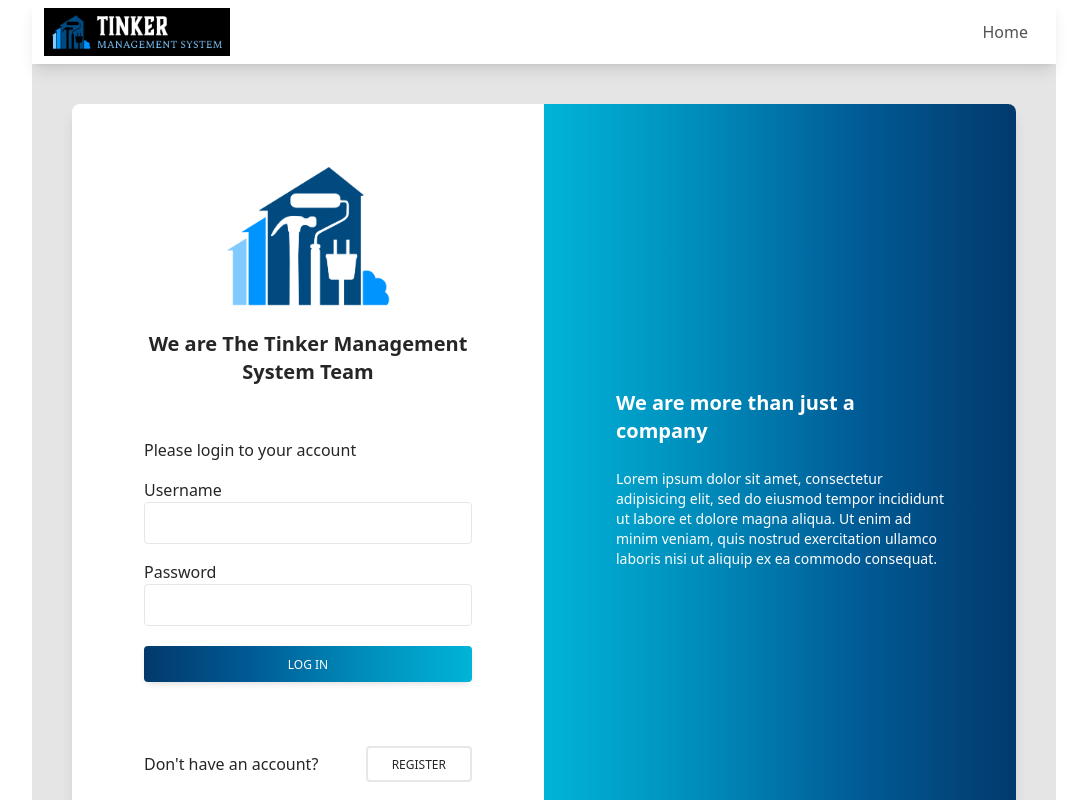
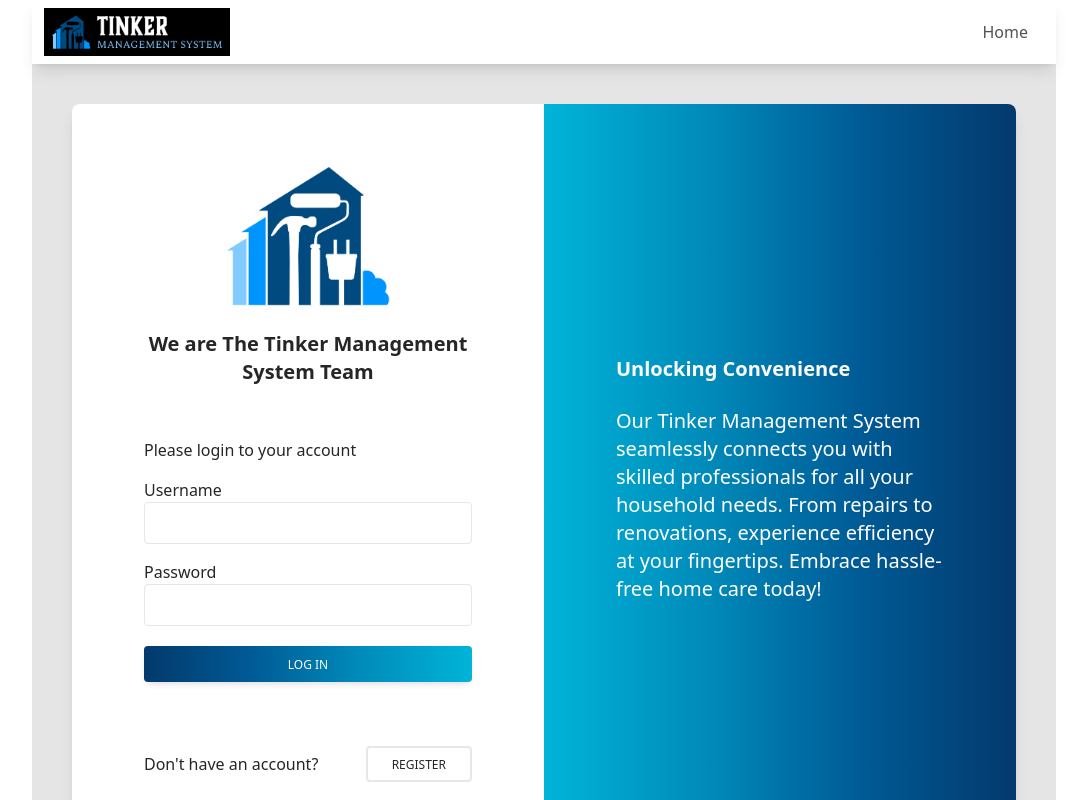
Before and after one commit to ashwinibala/TinkerManagementWeb, a React (Create React App) app: page /login in a window 1280 px wide. Shown: the top 800 px of the page, without its empty margins (96-1183 px from the left). Built offline with nearby package versions, Linux system fonts and the light colour scheme; the HTML template or start-up script is replaced by a standard one.

Commit message:
Login Page text changed
Login Page text changed

```diff
--- a/src/Pages/Client/steps/Final.js
+++ b/src/Pages/Client/steps/Final.js
@@ -62,7 +62,7 @@
           <div className="text-lg font-semibold text-gray-500">
             {sContent}
           </div>
-          <a className="mt-10" href="/">
+          <a className="mt-10" href="/login">
             <button className="h-10 px-5 text-blue-700 transition-colors duration-150 border border-gray-300 rounded-lg focus:shadow-outline hover:bg-blue-500 hover:text-blue-100">
               {button}
             </button>
--- a/src/Pages/Dashboard/Login.jsx
+++ b/src/Pages/Dashboard/Login.jsx
@@ -149,14 +149,12 @@
                                 style={{background: 'linear-gradient(to right, #00b4d8, #008cbb, #005b96, #03396c)'}}>
                                 <div className="px-4 py-6 text-white md:mx-6 md:p-12">
                                   <h4 className="mb-6 text-xl font-semibold">
-                                    We are more than just a company
+                                  Unlocking Convenience
                                   </h4>
-                                  <p className="text-sm">
-                                    Lorem ipsum dolor sit amet, consectetur adipisicing
-                                    elit, sed do eiusmod tempor incididunt ut labore et
-                                    dolore magna aliqua. Ut enim ad minim veniam, quis
-                                    nostrud exercitation ullamco laboris nisi ut aliquip ex
-                                    ea commodo consequat.
+                                  <p className="text-xl">
+                                  Our Tinker Management System seamlessly connects you with skilled
+                                  professionals for all your household needs. From repairs to renovations,
+                                  experience efficiency at your fingertips. Embrace hassle-free home care today!
                                   </p>
                                 </div>
                               </div>
```
